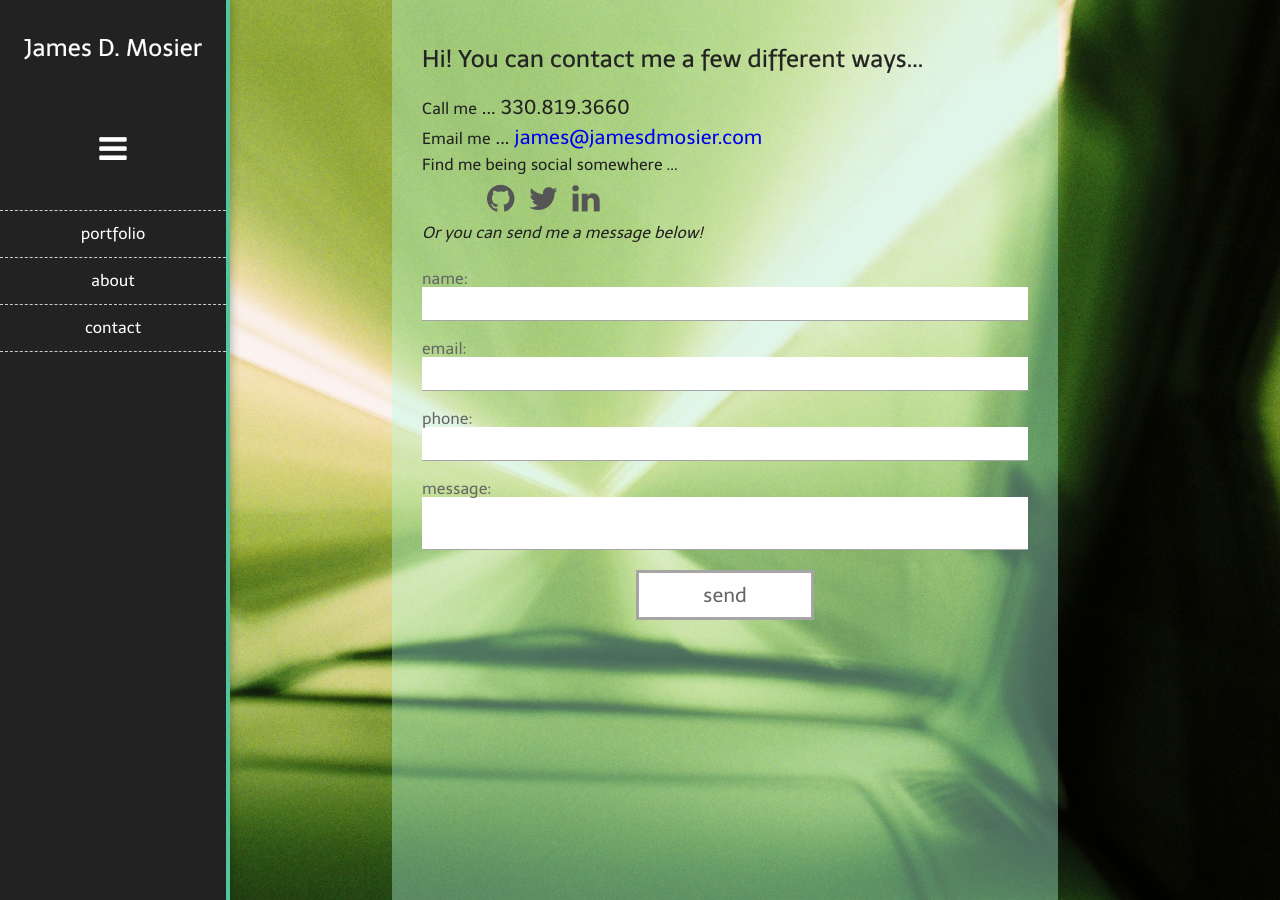
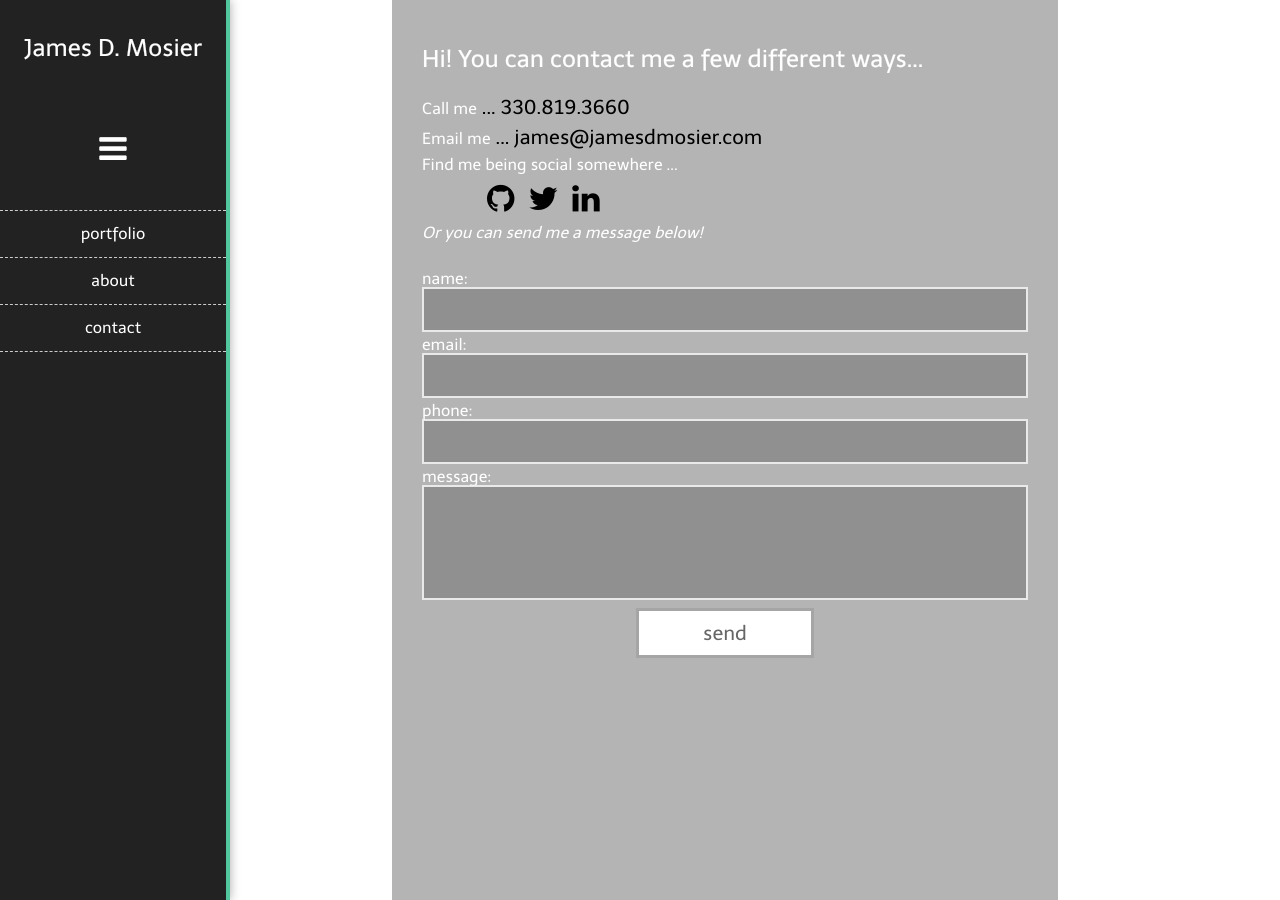
Before and after one commit to jamesmosier/jamez14.github.io, a Jekyll site: the page built from contact/index.html, in a window 1280 px wide. Built offline with Jekyll 4.4.1, drawn with Linux system fonts in a browser that asks for light colours.

Commit message:
did some work on contact

```diff
--- a/_includes/head.html
+++ b/_includes/head.html
@@ -23,7 +23,9 @@
                 background: url('') no-repeat center center fixed;
             {% elsif current[1] == 'about' %}
                 background: url('') no-repeat center center fixed;
-            {%else%}
+            {% elsif current[1] == 'contact' %}
+                background: url('') no-repeat center center fixed;
+            {% else %}
                 background: url(/images/bg.jpg) no-repeat center center fixed;
             {% endif %}
 
--- a/about/index.html
+++ b/about/index.html
@@ -10,8 +10,9 @@ permalink: /about/
 <div id="bg2" data-0="background-position:0px 0px;" data-end="background-position:-500px -8000px;"></div>
 
 
-	<section id="" class="statement skrollable skrollable-between" data-0="opacity:1;top:3%;transform:rotate(0deg);transform-origin:0 0;"
-	data-500="opacity:0;top:-10%;transform:rotate(-90deg);">
+	<section class="statement skrollable skrollable-between"
+		data-0="opacity:1;top:3%;transform:rotate(0deg);transform-origin:0 0;"
+		data-500="opacity:0;top:-10%;transform:rotate(-90deg);">
 		<p>Hi! My name is James and I love all things web. I graduated from The University of Akron in the Spring of 2013 and haven't stopped learning since. Currently I'm working with languages/frameworks such as C#, AngularJS, CSS3, HTML5, and of course all the JavaScript goodness I can get my hands on!</p>
 		<p>I'd consider myself to be a front-end developer, but my skills reach much further than that. I also enjoy UI &amp; UX design, including wireframing and mocking up designs as well as workflows. I'm in a constant state of learning, so you can catch me working on some <a href="http://github.com/jameez14">open source projects</a> or learning via a cool new tutorial. I also like to snowboard and ride my bike - so I do occasionally see the outdoors! </p>
 	</section>
--- a/contact/index.html
+++ b/contact/index.html
@@ -41,25 +41,25 @@ permalink: /contact/
 
 		<div class="form-row">
 			<label for="name">name:
-				<input type="text" name="Name" class="input-elem" id="name">
+				<input type="text" name="Name" class="contact-input" id="name">
 			</label>
 		</div>
 
 		<div class="form-row">
 			<label for="email">email:
-				<input type="email" name="Email" class="input-elem" id="email">
+				<input type="email" name="Email" class="contact-input" id="email">
 			</label>
 		</div>
 
 		<div class="form-row">
 			<label for="phone">phone:
-				<input type="tel" name="Phone" class="input-elem" id="phone">
+				<input type="tel" name="Phone" class="contact-input" id="phone">
 			</label>
 		</div>
 
 		<div class="form-row">
 			<label for="message">message:
-			<textarea name="message" class="input-elem input-textarea" id="message"></textarea>
+			<textarea name="message" class="contact-input input-textarea" id="message"></textarea>
 			</label>
 		</div>
 
--- a/css/app.css
+++ b/css/app.css
@@ -652,7 +652,6 @@ textarea.input-elem-lg {
 .col-6 {
   width: 50%; }
 
-
 .page-content {
   padding-left: 170px;
   height: 100%; }
@@ -823,7 +822,7 @@ header {
   height: 100%;
   z-index: 100; }
   .form-wrapper label {
-    color: #666666;
+    color: white;
     width: 100%; }
   .form-wrapper form {
     margin-top: 30px;
@@ -836,7 +835,7 @@ header {
     box-shadow: inset 0 1px 1px rgba(0, 0, 0, 0.075), 0 0 8px rgba(66, 66, 66, 0.6); }
 
 .form-underlay {
-  background-color: rgba(182, 255, 229, 0.38);
+  background-color: rgba(58, 58, 58, 0.38);
   position: absolute;
   top: 0;
   left: 0;
@@ -844,28 +843,13 @@ header {
   height: 100%;
   z-index: 5; }
 
-.input-elem {
-  padding: 0 2px;
-  border: 0;
-  border-bottom: 1px solid #a5a5a5;
-  color: black;
-  border-radius: 0;
-  font-size: 15px;
-  outline: none;
-  -webkit-transition: -webkit-transform 0.5s, all 0.5s;
-  -moz-transition: -moz-transform 0.5s, all 0.5s;
-  transition: transform 0.5s, all 0.5s;
-  -webkit-box-shadow: none;
-  -moz-box-shadow: none;
-  box-shadow: none;
-  margin-bottom: 15px; }
-
 .input-textarea {
   width: 100%;
   resize: none;
   padding: 5px 2px; }
 
 .contact-info {
+  color: white;
   position: relative;
   z-index: 10; }
 
@@ -876,7 +860,12 @@ header {
   font-size: 16px; }
 
 .contact-data {
+  color: black;
   font-size: 20px; }
+  .contact-data a {
+    color: black; }
+    .contact-data a:hover {
+      color: #52c69c; }
 
 .social-list {
   list-style: none;
@@ -888,38 +877,52 @@ header {
     padding-left: 5px;
     padding-right: 5px; }
   .social-list a {
-    color: #555555;
+    color: black;
     font-size: 32px; }
     .social-list a:hover {
-      color: #487062; }
+      color: #52c69c; }
+
+.contact-input {
+  background: rgba(0, 0, 0, 0.2);
+  border: 2px solid rgba(255, 255, 255, 0.8);
+  font-size: 18px;
+  color: white;
+  color: rgba(255, 255, 255, 0.8);
+  -moz-transition: 0.4s ease-out;
+  -o-transition: 0.4s ease-out;
+  -webkit-transition: 0.4s ease-out;
+  transition: 0.4s ease-out;
+  width: 100%;
+  height: 45px;
+  padding: 10px 60px 10px 20px;
+  outline: none;
+  -ms-text-overflow: ellipsis;
+  text-overflow: ellipsis; }
+
+textarea.contact-input {
+  height: 115px; }
 
 /*  ABOUT  */
 #bg1 {
-  background: url(../images/bg.jpg) 0 0 no-repeat;
+  background: url(../images/akron.jpg) 0 0 no-repeat;
   z-index: 50;
   top: 0;
   left: 0;
   width: 100%;
   height: 100%; }
 
-#bg2 {
-  z-index: 49;
-  background-image: url(../images/akron.JPG); }
-
 .statement {
+  background: #52c69c;
+  border-radius: 1em;
+  margin: 0 auto;
+  margin-top: 80px;
+  padding: 2em;
+  top: 1em;
+  left: 50%;
+  text-align: center;
   width: 80%;
-  left: 50%;
-  top: 1em;
-  margin-left: -40%;
-  padding: 2em;
-  background: #cccccc;
-  text-align: center;
-  border-radius: 1em;
   -webkit-transform-origin: 0 0;
   -moz-transform-origin: 0 0;
   -ms-transform-origin: 0 0;
   -o-transform-origin: 0 0;
-  transform-origin: 0 0;
-  -webkit-box-sizing: border-box;
-  -moz-box-sizing: border-box;
-  box-sizing: border-box; }
+  transform-origin: 0 0; }
--- a/sass/app.scss
+++ b/sass/app.scss
@@ -2,14 +2,6 @@
 @import 'framework';
 @import 'mixins';
 
-
-html {
-  /*background: url(/images/bg.jpg) no-repeat center center fixed;
--webkit-background-size: cover;
--moz-background-size: cover;
--o-background-size: cover;
-background-size: cover;*/
-}
 
 $primary-color: #52c69c;
 
@@ -205,7 +197,7 @@ header {
   height: 100%;
   z-index: 100;
   label {
-    color: #666;
+    color: #fff;
     width: 100%;
   }
   form {
@@ -224,7 +216,7 @@ header {
 }
 
 .form-underlay {
-  background-color: rgba(182, 255, 229, 0.38);
+  background-color: rgba(58, 58, 58, 0.38);
   position: absolute;
   top: 0;
   left: 0;
@@ -233,22 +225,22 @@ header {
   z-index: 5;
 }
 
-.input-elem {
-  padding: 0 2px;
-  border: 0;
-  border-bottom: 1px solid #A5A5A5;
-  color: #000;
-  border-radius: 0;
-  font-size: 15px;
-  outline: none;
-  -webkit-transition: -webkit-transform .5s,all .5s;
-  -moz-transition: -moz-transform .5s,all .5s;
-  transition: transform .5s,all .5s;
-  -webkit-box-shadow: none;
-  -moz-box-shadow: none;
-  box-shadow: none;
-  margin-bottom: 15px;
-}
+// .input-elem {
+//   padding: 0 2px;
+//   border: 0;
+//   border-bottom: 1px solid #A5A5A5;
+//   color: #000;
+//   border-radius: 0;
+//   font-size: 15px;
+//   outline: none;
+//   -webkit-transition: -webkit-transform .5s,all .5s;
+//   -moz-transition: -moz-transform .5s,all .5s;
+//   transition: transform .5s,all .5s;
+//   -webkit-box-shadow: none;
+//   -moz-box-shadow: none;
+//   box-shadow: none;
+//   margin-bottom: 15px;
+// }
 
 .input-textarea {
   width: 100%;
@@ -257,6 +249,7 @@ header {
 }
 
 .contact-info {
+  color: #fff;
   position: relative;
   z-index: 10;
 }
@@ -270,8 +263,16 @@ header {
 }
 
 .contact-data {
+  color: #000;
   font-size: 20px;
+  a {
+    color: #000;
+    &:hover {
+      color: $primary-color;
+    }
+  }
 }
+
 
 .social-list {
   list-style: none;
@@ -284,20 +285,40 @@ header {
     padding-right: 5px;
   }
   a {
-    color: #555;
+    color: #000;
     font-size: 32px;
     &:hover {
-      color: #487062;
+      color: $primary-color;
     }
   }
 }
 
+.contact-input {
+  background: rgba(0,0,0,0.2);
+  border: 2px solid rgba(255,255,255,0.8);
+  font-size: 18px;
+  color: #fff;
+  color: rgba(255,255,255,0.8);
+  -moz-transition: 0.4s ease-out;
+  -o-transition: 0.4s ease-out;
+  -webkit-transition: 0.4s ease-out;
+  transition: 0.4s ease-out;
+  width: 100%;
+  height: 45px;
+  padding: 10px 60px 10px 20px;
+  outline: none;
+  -ms-text-overflow: ellipsis;
+  text-overflow: ellipsis;
+}
 
+  textarea.contact-input {
+    height: 115px;
+  }
 
 
 /*  ABOUT  */
 #bg1 {
-  background: url(../images/bg.jpg) 0 0 no-repeat;
+  background: url(../images/akron.jpg) 0 0 no-repeat;
   z-index: 50;
   top: 0;
   left: 0;
@@ -305,28 +326,26 @@ header {
   height: 100%;
 }
 
-#bg2 {
-  z-index: 49;
-  background-image: url(../images/akron.JPG);
-}
+// #bg2 {
+//   z-index: 49;
+//   background-image: url(../images/akron.JPG);
+// }
 
 .statement {
+  background: $primary-color;
+  border-radius: 1em;
+  margin: 0 auto;
+  margin-top: 80px;
+  padding: 2em;
+  top: 1em;
+  left: 50%;
+  text-align: center;
   width: 80%;
-  left: 50%;
-  top: 1em;
-  margin-left: -40%;
-  padding: 2em;
-  background: #ccc;
-  text-align: center;
-  border-radius: 1em;
   -webkit-transform-origin: 0 0;
   -moz-transform-origin: 0 0;
   -ms-transform-origin: 0 0;
   -o-transform-origin: 0 0;
   transform-origin: 0 0;
-  -webkit-box-sizing: border-box;
-  -moz-box-sizing: border-box;
-  box-sizing: border-box;
 }
 
 @import 'responsive';
```
